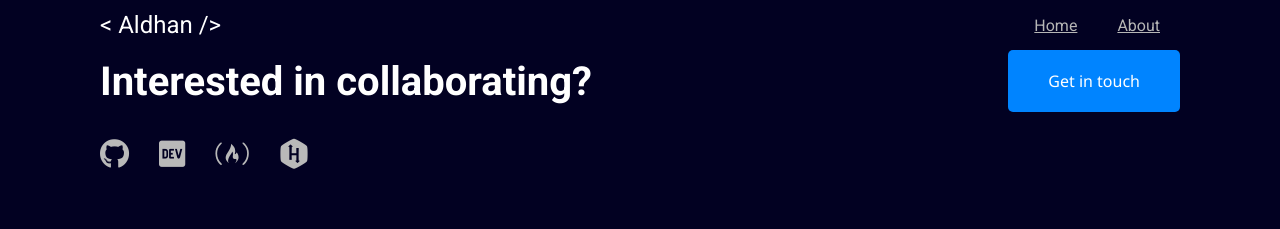
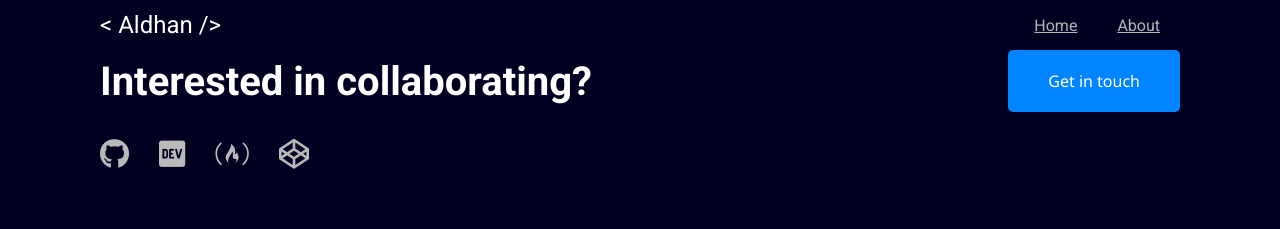
Before and after one commit to Aldhanekaa/Aldhanekaa-archived, a React (Create React App) app: page / in a window 1280 px wide. Shown: the top 229 px of the page. Built offline with nearby package versions, Linux system fonts and the light colour scheme.

Commit message:
edit social media link

```diff
--- a/src/App.js
+++ b/src/App.js
@@ -109,10 +109,10 @@ const Navbar = props => {
 const SocialMediaOnFooter = props => {
   return (
     <div className="socialMedia">
-      <a href=""><i class="fab fa-github"></i></a>
-      <a href=""><i class="fab fa-dev"></i></a>
-      <a href=""><i class="fab fa-free-code-camp"></i></a>
-      <a href=""><i class="fab fa-hackerrank"></i></a>
+      <a href="https://github.com/Aldhanekaa"><i className="fab fa-github"></i></a>
+      <a href="https://dev.to/aldhaneka"><i className="fab fa-dev"></i></a>
+      <a href="https://forum.freecodecamp.org/u/aldhaneka"><i className="fab fa-free-code-camp"></i></a>
+      <a href="https://codepen.io/aldhaneka/"><i className="fab fa-codepen"></i></a>
     </div>
   )
 }
```
